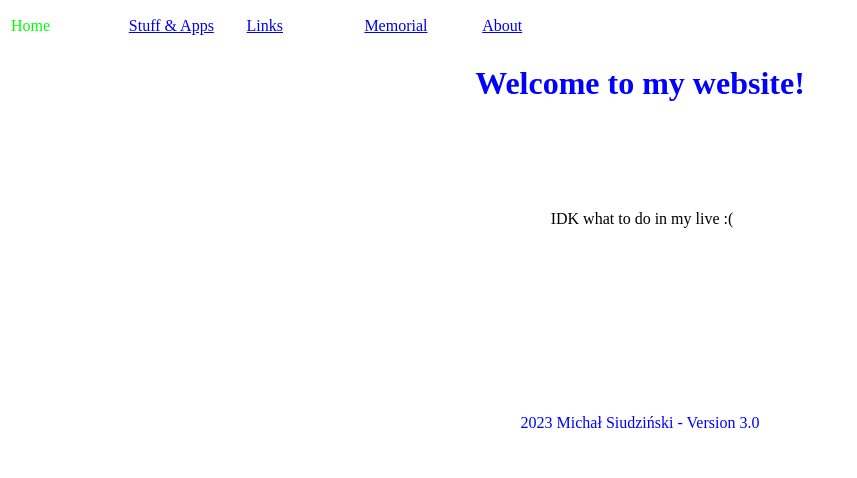
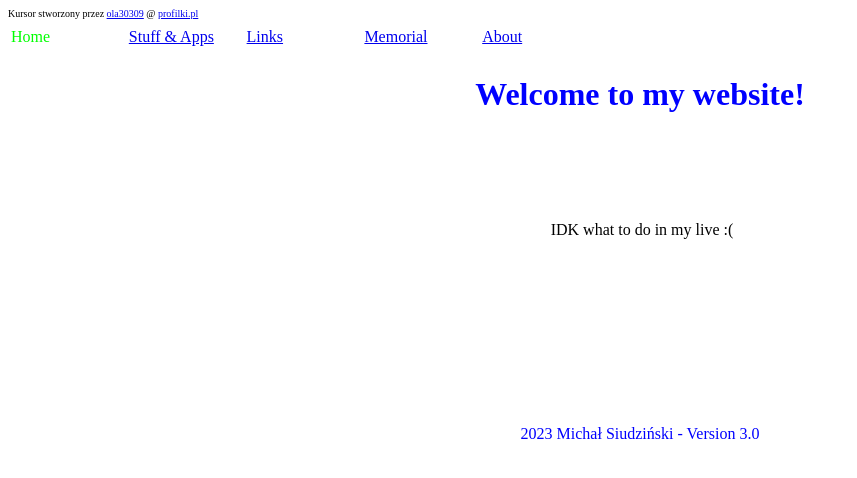
Before and after one commit to Mihot7/mihot7.github.io, a plain HTML site: page index.html in a window 1280 px wide. Shown: the whole page, without its empty margins (0-857 px from the left). Drawn offline with Linux system fonts and the light colour scheme.

Commit message:
Update index.html

```diff
--- a/index.html
+++ b/index.html
@@ -1,3 +1,4 @@
+<style type="text/css">body, a, a:hover {cursor: url(http://profilki.pl/files/cur/433.png) 0 0, default;}</style><div style="font-size: x-small;">Kursor stworzony przez <a href="http://moviestar-planet-naszym-swiatem.blogspot.com">ola30309</a> @ <a href="http://profilki.pl/pliki/kursory/433-morski">profilki.pl</a></div>
 <table style="height: 36px;" width="591">
 <tbody>
 <tr>
```
